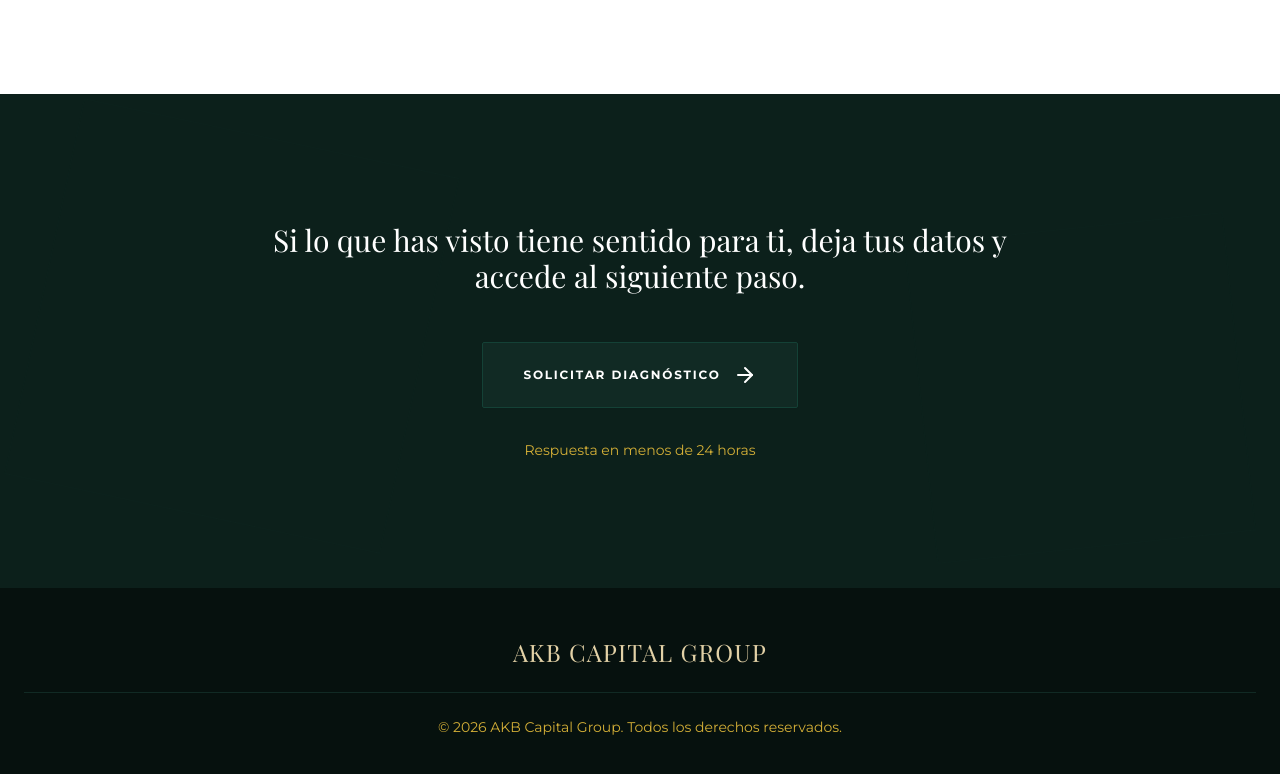
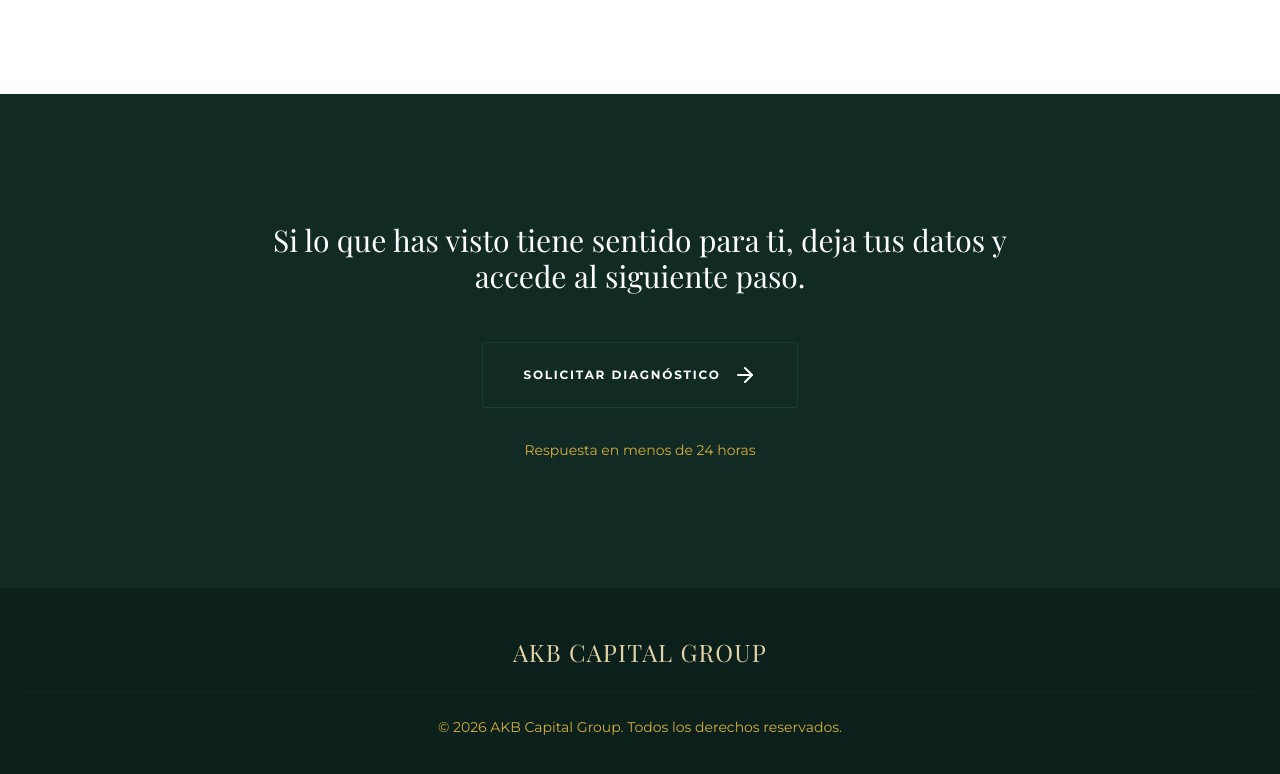
Before and after one commit to SASbot01/AKB, a React (Vite) app: page / in a window 1280 px wide. Shown: the part 3581-4355 px from the top of the page. Built offline with nearby package versions, Linux system fonts and the light colour scheme.

Commit message:
Lighten FinalCTA and Footer background colors
- Change FinalCTA from akb-800 to akb-700 (lighter green)
- Change Footer from akb-900 to akb-800 (lighter green)

```diff
--- a/components/FinalCTA.tsx
+++ b/components/FinalCTA.tsx
@@ -8,7 +8,7 @@ interface FinalCTAProps {
 
 export const FinalCTA: React.FC<FinalCTAProps> = ({ onOpenForm }) => {
     return (
-        <section className="relative py-32 bg-akb-800 overflow-hidden">
+        <section className="relative py-32 bg-akb-700 overflow-hidden">
             {/* Geometric Background */}
             <div className="absolute inset-0 z-0 pointer-events-none">
                 <div className="absolute top-10 left-10 w-96 h-96 border border-akb-700/20 transform rotate-12"></div>
--- a/components/Footer.tsx
+++ b/components/Footer.tsx
@@ -2,7 +2,7 @@ import React from 'react';
 
 export const Footer: React.FC = () => {
   return (
-    <footer className="bg-akb-900 text-akb-100 py-12">
+    <footer className="bg-akb-800 text-akb-100 py-12">
       <div className="container mx-auto px-6">
         <div className="text-center space-y-6">
           {/* Company Name */}
```
